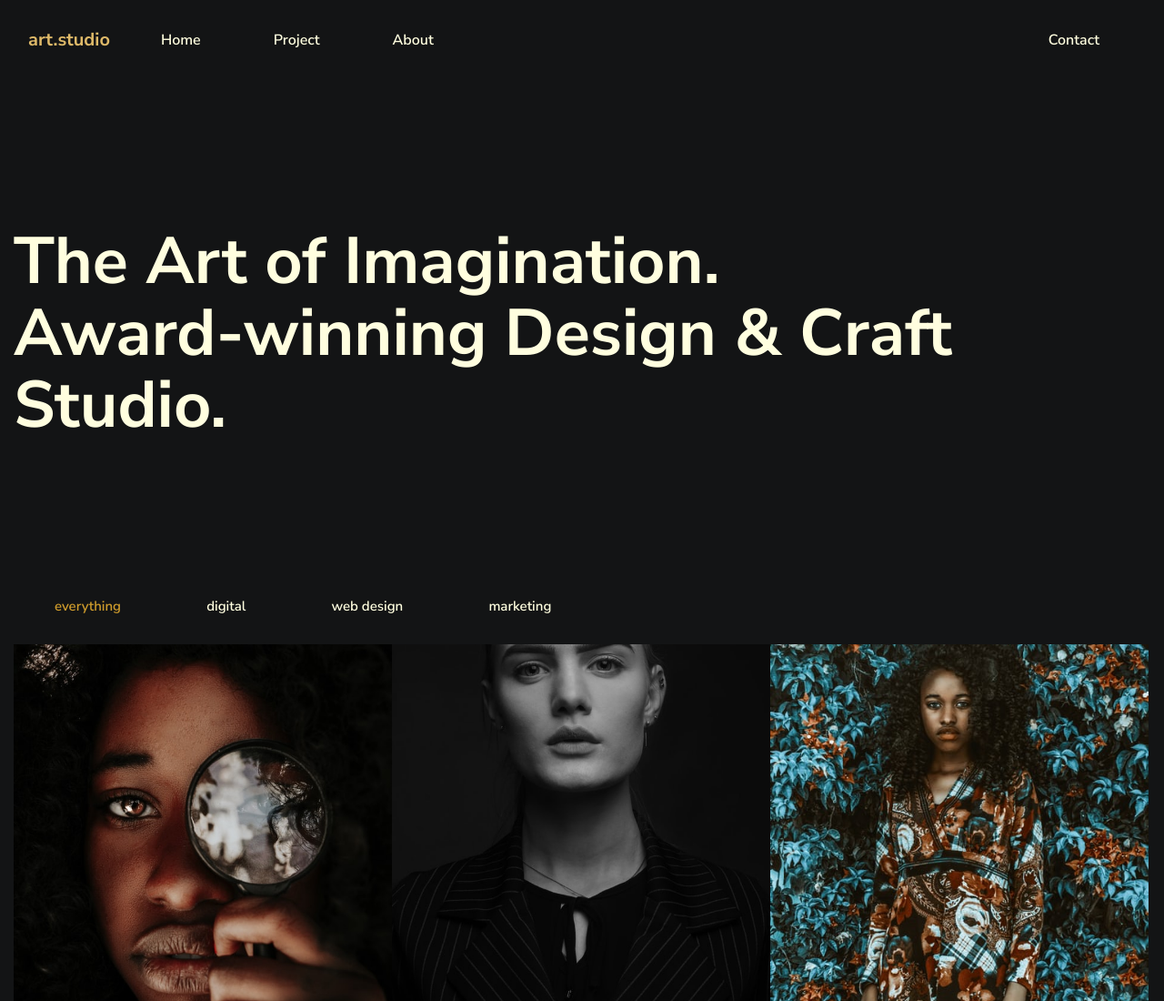
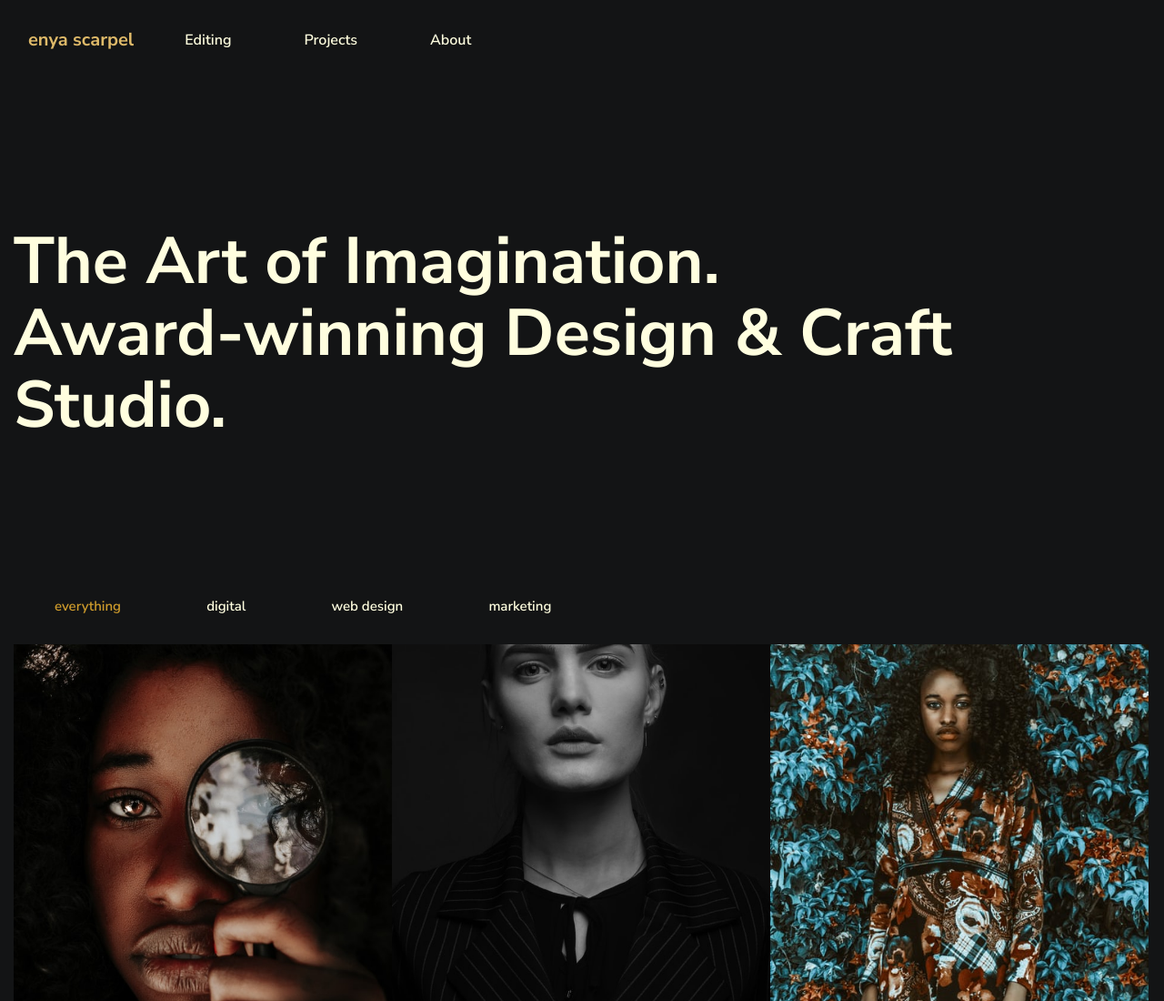
Before and after one commit to enys2001-ctrl/enya-portfolio, a website: page index.html in a window 1280 px wide. Shown: the top 1100 px of the page at 91% size. Drawn offline with Linux system fonts and the light colour scheme.

Commit message:
index.html

```diff
--- a/index.html
+++ b/index.html
@@ -6,7 +6,7 @@
     <meta name="viewport" content="width=device-width, initial-scale=1, shrink-to-fit=no">
     <meta http-equiv="X-UA-Compatible" content="ie=edge">
     <meta name="description" content="Free minimal portfolio web site template,minmal portfolio,porfolio,bootstrap template,html template,photography " />
-    <title>Home - Free Minimal portfolio template.Art Studio template.</title>
+    <title>enya scarpel</title>
     <link href="https://fonts.googleapis.com/css?family=Nunito+Sans:300,400,600,700,800,900&display=swap" rel="stylesheet">
     <link rel="stylesheet" href="assets/css/main.min.css">
     <link rel="stylesheet" href="assets/css/rtl.css">
@@ -16,17 +16,17 @@
     <div class="nav-main">
         <div class="container">
             <nav class="navbar navbar-expand-lg navbar-light">
-                <a class="navbar-brand font-weight-bold" href="index.html">art.studio</a>
+                <a class="navbar-brand font-weight-bold" href="index.html">enya scarpel</a>
                 <button class="navbar-toggler" type="button" data-toggle="collapse" data-target="#navbarNav" aria-controls="navbarNav" aria-expanded="false" aria-label="Toggle navigation">
                     <span class="navbar-toggler-icon"></span>
                 </button>
                 <div class="collapse navbar-collapse" id="navbarNav">
                     <ul class="navbar-nav">
                         <li class="nav-item">
-                            <a class="nav-link" href="index.html">Home</a>
+                            <a class="nav-link" href="index.html">Editing</a>
                         </li>
                         <li class="nav-item">
-                            <a class="nav-link" href="project.html">Project</a>
+                            <a class="nav-link" href="project.html">Projects</a>
                         </li>
 
                         <li class="nav-item">
@@ -35,11 +35,6 @@
                     </ul>
 
                     <ul class="navbar-nav ml-auto">
-
-
-                        <li class="nav-item">
-                            <a class="nav-link" href="contact.html">Contact</a>
-                        </li>
                     </ul>
                 </div>
             </nav>
```
